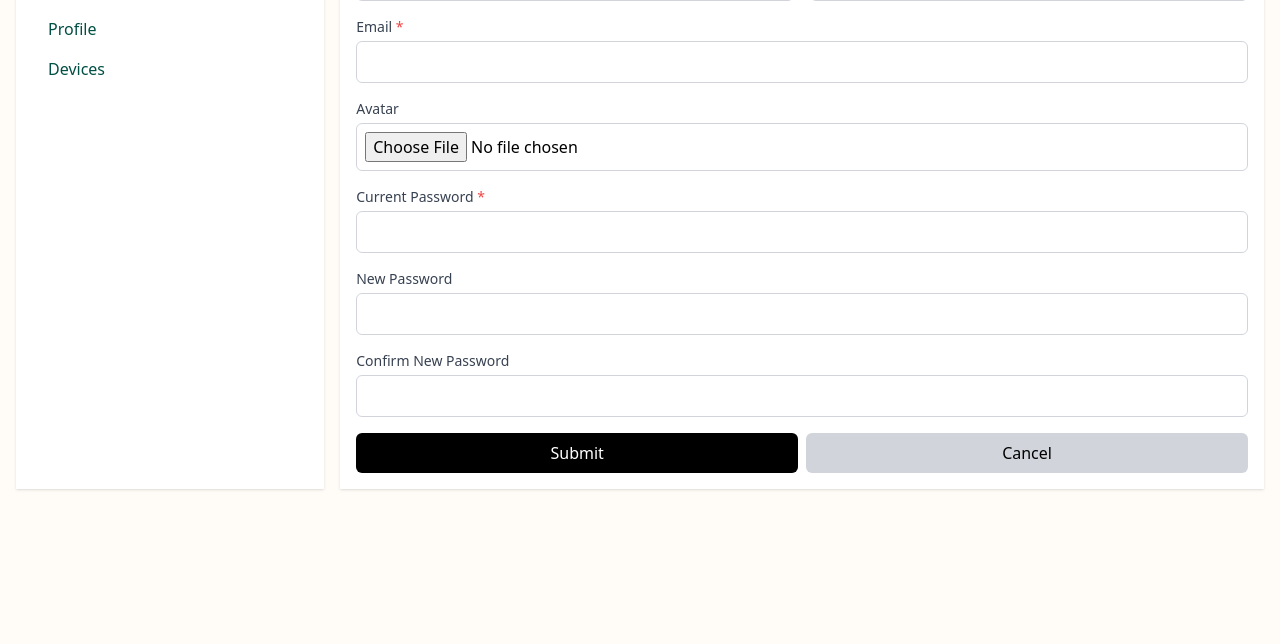
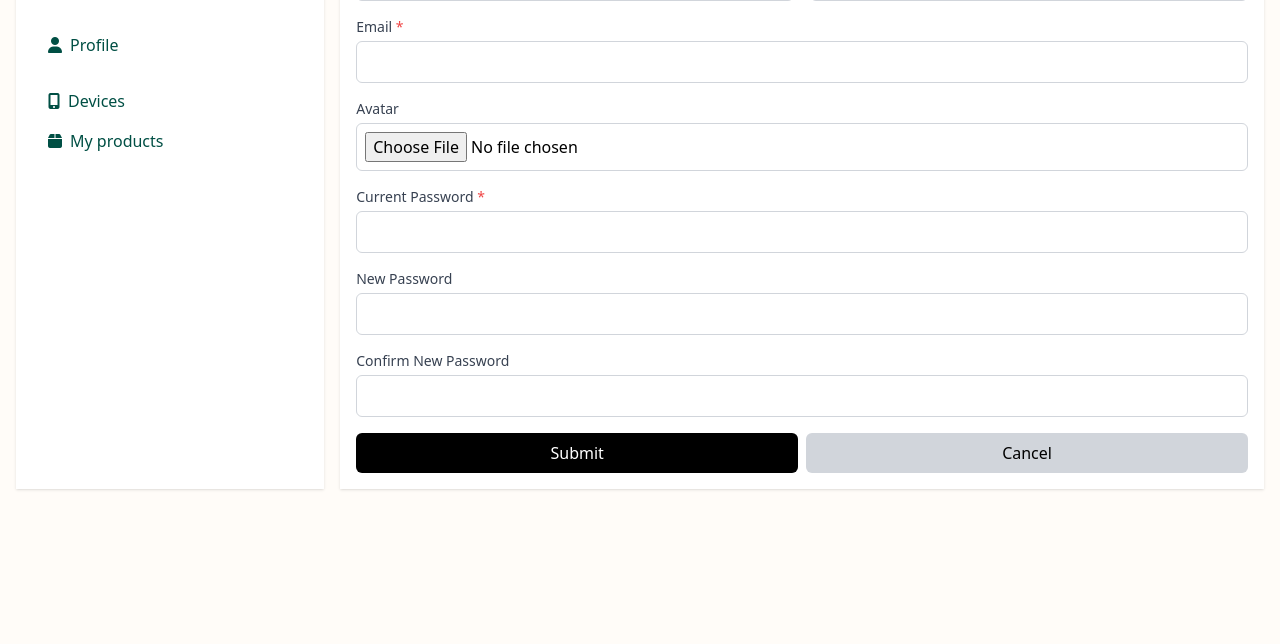
Before and after one commit to aterana3/Kamazon, a Django app: template apps/settings/templates/user/update/index.html in a window 1280 px wide. Shown: the part 215-859 px from the top of the page. Run offline with Django 5.2, Linux system fonts and the light colour scheme; the template is opened without the code that fills it: values that come from a table or form of the project are taken from there, others are empty; parts of the project's set-up code (start-up, migrations or seed data) failed here and were passed over; some libraries are stand-ins or nearby versions.

Commit message:
Corrección en el proyecto

```diff
--- a/apps/products/urls.py
+++ /dev/null
@@ -1,24 +0,0 @@
-from django.urls import path
-from .import views
-from .views.producto import (
-    ProductoListView,
-    ProductoCreateView,
-    ProductoUpdateView,
-    ProductoDeleteView,
-)
-app_name = 'products'
-# urlpatterns = []
-urlpatterns = [
-    path('producto/list',ProductoListView.as_view(),name="producto_list" ),
-    path('producto/create',ProductoCreateView.as_view(),name="producto_create" ),
-    path('producto/update/<int:pk>',ProductoUpdateView.as_view() ,name="producto_update" ),
-    path('producto/delete/<int:pk>',ProductoDeleteView.as_view() ,name="producto_delete" ),
-]
-
-# urlpatterns = [
-#     #path('home/',home.SecurityTemplateView.as_view(),name="home"),
-#     path('categoria/list', CategoriaListView.as_view(),name="categoria_list" ),
-#     path('categoria/create',CategoriaCreateView.as_view(),name="categoria_create" ),
-#     path('categoria/update/<int:pk>',CategoriaUpdateView.as_view() ,name="categoria_update" ),
-#     path('categoria/delete/<int:pk>',CategoriaDeleteView.as_view() ,name="categoria_delete" ),
-# ]
--- a/apps/settings/templates/components/nav.html
+++ b/apps/settings/templates/components/nav.html
@@ -1,4 +1,14 @@
-<ul>
-    <li class="m-4"><a href="{% url "settings:profile" %}" class="text-primary hover:text-primary-light">Profile</a></li>
-    <li class="m-4"><a href="{% url "settings:devices" %}" class="text-primary hover:text-primary-light">Devices</a></li>
+<ul class="flex flex-col space-y-4">
+    <li class="m-4 flex items-center">
+        <i class="fas fa-user mr-2 text-primary"></i>
+        <a href="{% url 'settings:profile' %}" class="text-primary hover:text-primary-light">Profile</a>
+    </li>
+    <li class="m-4 flex items-center">
+        <i class="fas fa-mobile-alt mr-2 text-primary"></i>
+        <a href="{% url 'settings:devices' %}" class="text-primary hover:text-primary-light">Devices</a>
+    </li>
+    <li class="m-4 flex items-center">
+        <i class="fas fa-box mr-2 text-primary"></i>
+        <a href="" class="text-primary hover:text-primary-light">My products</a>
+    </li>
 </ul>
```
Also changed, not shown: apps/products/models.py (+21 -28 lines).
